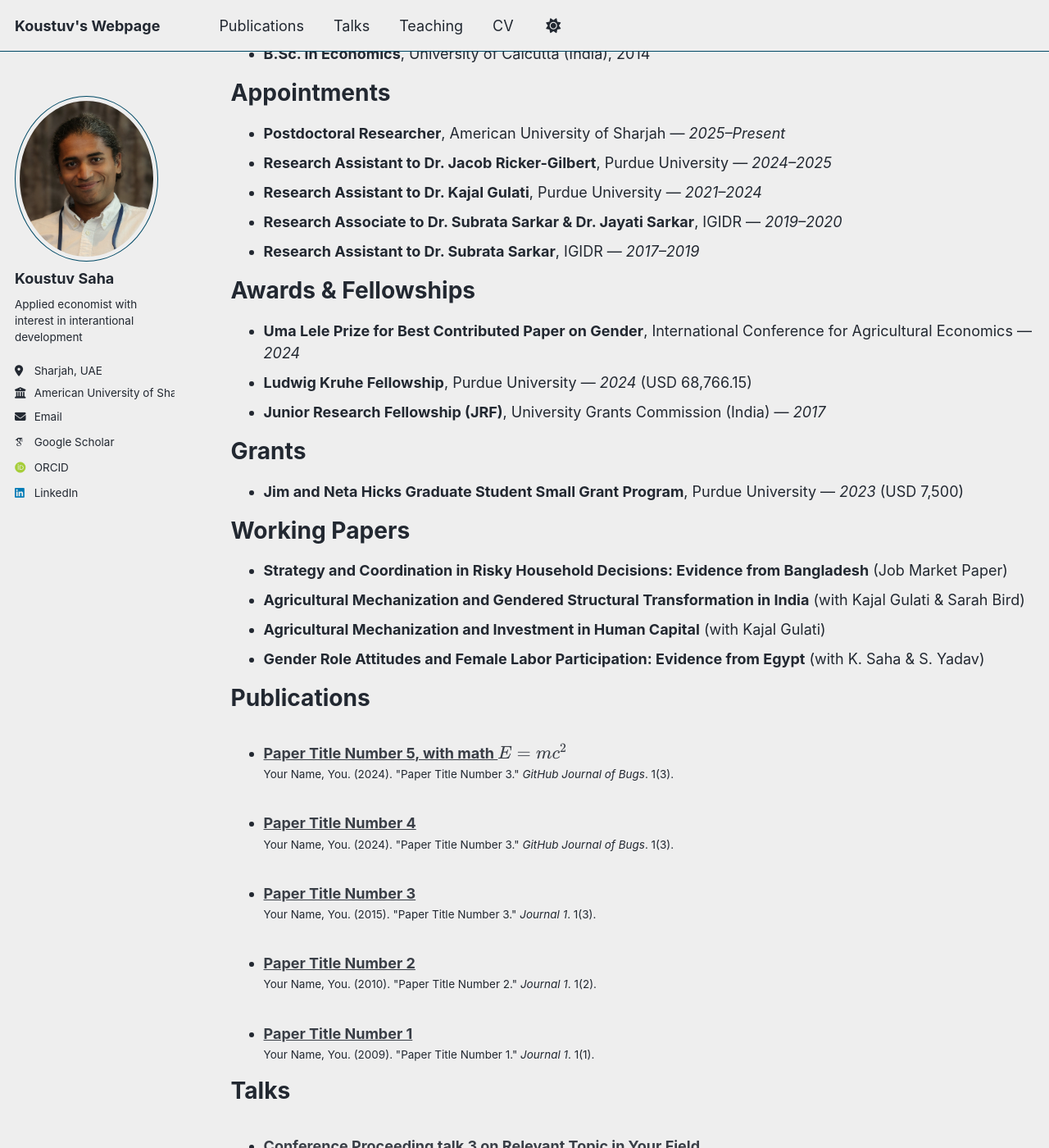
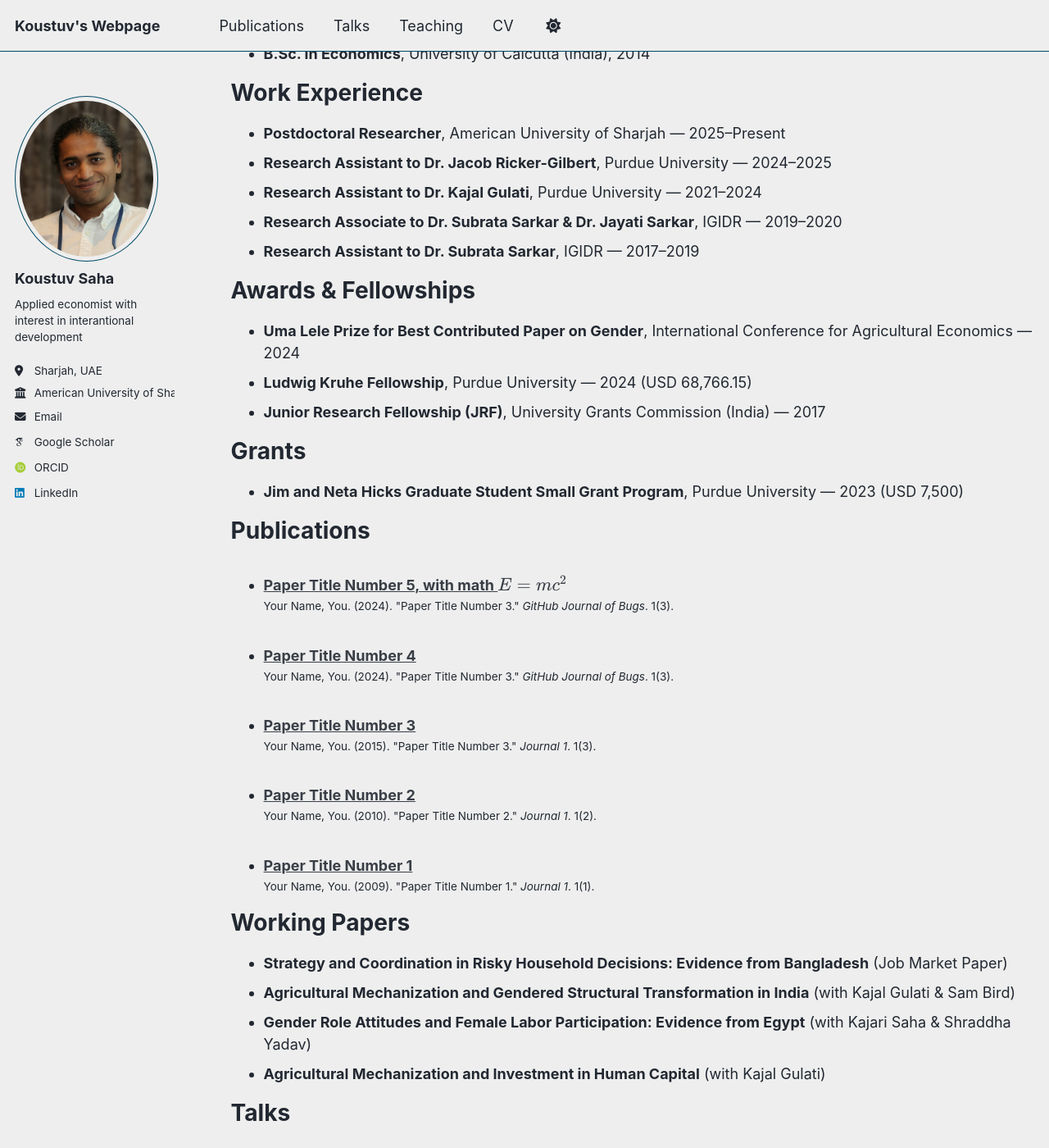
Before and after one commit to sahakoustuv/koustuvsaha.github.io, a Jekyll site: the page built from _pages/cv.md, in a window 1280 px wide and 1400 px high, scrolled down 303 px. Shown: the whole window at 82% size. Built offline with Jekyll 4.4.1, drawn with Linux system fonts in a browser that asks for light colours; some web fonts are replaced; a script that is not in the unit is left out; part of the change alters nothing that is shown; some of the changed text lies outside the part shown.

Commit message:
Update cv.md

```diff
--- a/_pages/cv.md
+++ b/_pages/cv.md
@@ -18,30 +18,23 @@ Education
 * **M.Sc. in Economics**, University of Calcutta (India), 2016
 * **B.Sc. in Economics**, University of Calcutta (India), 2014
 
-Appointments
+Work Experience
 ======
-* **Postdoctoral Researcher**, American University of Sharjah — *2025–Present*
-* **Research Assistant to Dr. Jacob Ricker-Gilbert**, Purdue University — *2024–2025*
-* **Research Assistant to Dr. Kajal Gulati**, Purdue University — *2021–2024*
-* **Research Associate to Dr. Subrata Sarkar & Dr. Jayati Sarkar**, IGIDR — *2019–2020*
-* **Research Assistant to Dr. Subrata Sarkar**, IGIDR — *2017–2019*
+* **Postdoctoral Researcher**, American University of Sharjah — 2025–Present
+* **Research Assistant to Dr. Jacob Ricker-Gilbert**, Purdue University — 2024–2025
+* **Research Assistant to Dr. Kajal Gulati**, Purdue University — 2021–2024
+* **Research Associate to Dr. Subrata Sarkar & Dr. Jayati Sarkar**, IGIDR — 2019–2020
+* **Research Assistant to Dr. Subrata Sarkar**, IGIDR — 2017–2019
 
 Awards & Fellowships
 ======
-* **Uma Lele Prize for Best Contributed Paper on Gender**, International Conference for Agricultural Economics — *2024*
-* **Ludwig Kruhe Fellowship**, Purdue University — *2024* (USD 68,766.15)
-* **Junior Research Fellowship (JRF)**, University Grants Commission (India) — *2017*
+* **Uma Lele Prize for Best Contributed Paper on Gender**, International Conference for Agricultural Economics — 2024
+* **Ludwig Kruhe Fellowship**, Purdue University — 2024 (USD 68,766.15)
+* **Junior Research Fellowship (JRF)**, University Grants Commission (India) — 2017
 
 Grants
 ======
-* **Jim and Neta Hicks Graduate Student Small Grant Program**, Purdue University — *2023* (USD 7,500)
-
-Working Papers
-======
-* **Strategy and Coordination in Risky Household Decisions: Evidence from Bangladesh** (Job Market Paper)
-* **Agricultural Mechanization and Gendered Structural Transformation in India** (with Kajal Gulati & Sarah Bird)
-* **Agricultural Mechanization and Investment in Human Capital** (with Kajal Gulati)
-* **Gender Role Attitudes and Female Labor Participation: Evidence from Egypt** (with K. Saha & S. Yadav)
+* **Jim and Neta Hicks Graduate Student Small Grant Program**, Purdue University — 2023 (USD 7,500)
 
 Publications
 ======
@@ -50,6 +43,13 @@ Publications
   {% include archive-single-cv.html %}
 {% endfor %}
 </ul>
+
+Working Papers
+======
+* **Strategy and Coordination in Risky Household Decisions: Evidence from Bangladesh** (Job Market Paper)
+* **Agricultural Mechanization and Gendered Structural Transformation in India** (with Kajal Gulati & Sam Bird)
+* **Gender Role Attitudes and Female Labor Participation: Evidence from Egypt** (with Kajari Saha & Shraddha Yadav)
+* **Agricultural Mechanization and Investment in Human Capital** (with Kajal Gulati)
 
 Talks
 ======
@@ -67,20 +67,13 @@ Teaching
 {% endfor %}
 </ul>
 
-Additional Teaching / TA
+Refereeing Experience
 ======
-* **TA**, AGEC 217: Introductory Economics (Undergraduate), Purdue — *2024*
-* **TA**, Econometrics I (Graduate), IGIDR — *2018*
-
-Service
-======
-* **Referee**: *Agricultural Economics*; *Review of Development Economics*
+* *Agricultural Economics*; *Review of Development Economics*
 
 Skills
 ======
-* **Econometrics & Programming**: Stata (advanced), R, Python, Matlab, Julia, GAMS, RunGTAP
-* **Spatial/Climate Data**: raster/terra, GDAL, exactextractr, NetCDF processing
-* **Methods**: Experimental design, causal inference, IV/FE panels
+* I use STATA/R for most of my data analysis needs. For data manipulation especially for spatial/climate data I use R/QGIS. I use Python for web scraping and mathematical programming.
 
 Languages & Citizenship
 ======
```
